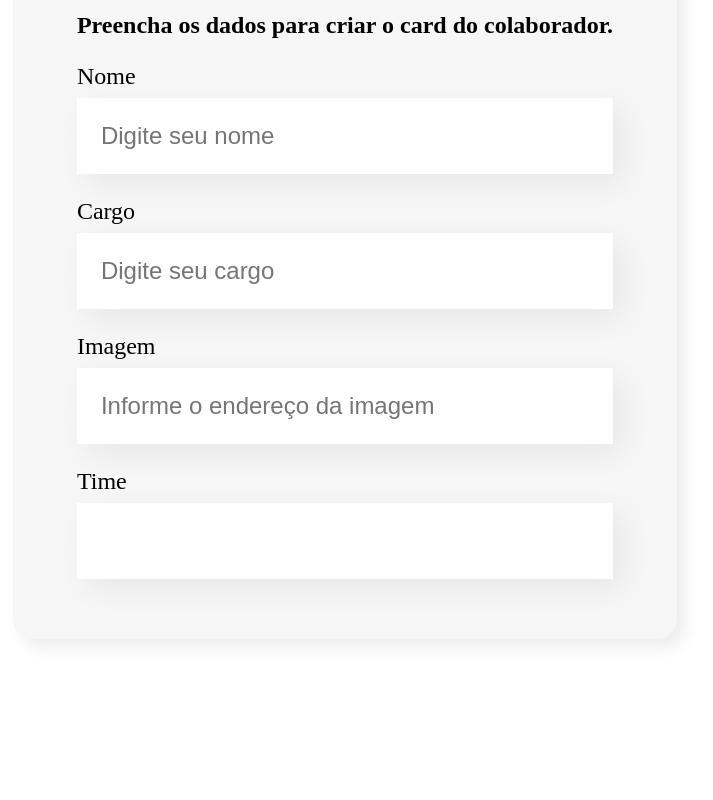
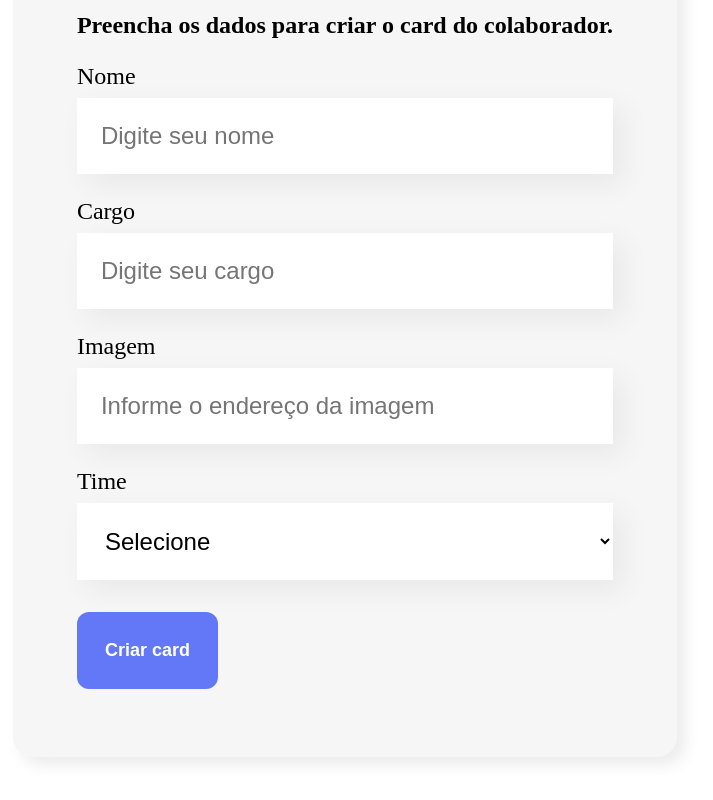
Before and after one commit to brunoidalgo/organograma-alura, a JavaScript app: page / in a window 1280 px wide. Shown: the part 624-1424 px from the top of the page, without its empty margins (295-1008 px from the left). Before the commit the page ends 1343 px from the top, so only its background shows below. Built offline with nearby package versions, Linux system fonts and the light colour scheme; the HTML template or start-up script is replaced by a standard one.

Commit message:
Add events liesteners on form

```diff
--- a/src/App.js
+++ b/src/App.js
@@ -1,7 +1,10 @@
 import Banner from './components/Banner';
-import { Formulario } from './components/Formulario';
+import { Formulario } from './components/Form';
 
 function App() {
+
+
+
   return (
     <>
       <Banner />
--- /dev/null
+++ b/src/components/Button/Button.css
@@ -0,0 +1,16 @@
+.botao {
+    background-color: #6278F7;
+    padding: 28px;
+    border-radius: 12px;
+    color: #fff;
+    font-weight: 700;
+    font-size: 18px;
+    font-style: "Montserrat", sans-serif;
+    border: none;
+    margin: 32px 0;
+    cursor: pointer;
+}
+
+.botao:hover {
+    color: #95FFD4;
+}
--- /dev/null
+++ b/src/components/Button/index.js
@@ -0,0 +1,9 @@
+import "./Button.css";
+
+export default function Button(props) {
+    return (
+        <button className="botao">
+            {props.children}
+        </button>
+    )
+}
--- /dev/null
+++ b/src/components/Dropdown/Dropdown.css
@@ -0,0 +1,15 @@
+.lista-suspensa label {
+    display: block;
+    margin-bottom: 8px;
+    font-size: 24px;
+}
+
+.lista-suspensa select {
+    background-color: #fff;
+    box-shadow: 10px 10px 30px rgba(0, 0, 0, 0.06);
+    width: 100%;
+    border: none;
+    font-size: 24px;
+    padding: 24px;
+    box-sizing: border-box;
+}
--- /dev/null
+++ b/src/components/Dropdown/index.js
@@ -0,0 +1,12 @@
+import "./Dropdown.css";
+
+export default function Dropdown(props) {
+    return (
+        <div className="lista-suspensa">
+            <label>{props.label}</label>
+            <select required={props.obrigatorio}>
+                {props.itens.map(item => <option key={item}>{item}</option>)}
+            </select>
+        </div>
+    )
+}
--- a/src/components/Formulario/Formulario.css
+++ b/src/components/Form/Formulario.css
@@ -1,3 +1,5 @@
+@import url('https://fonts.googleapis.com/css2?family=Montserrat:ital,wght@0,100..900;1,100..900&display=swap');
+
 .formulario {
     display: flex;
     justify-content: center;
--- /dev/null
+++ b/src/components/Form/index.js
@@ -0,0 +1,41 @@
+import Button from "../Button"
+import Dropdown from "../Dropdown"
+import Texto from "../Texto"
+import "./Formulario.css"
+
+export const Formulario = () => {
+
+    const onSave = (e) => {
+        // impede que a página seja recarregada.
+        e.preventDefault();
+        console.log("Form foi submetido")
+    }
+
+    const itens = [
+        "Selecione",
+        "Front End",
+        "Programação",
+        "Mobile",
+        "Inovação e Gestão",
+        "Devops",
+        "Data Science",
+        "UX e Design"
+    ]
+
+    return (
+        <section className="formulario">
+            <form onSubmit={onSave}>
+                <h2>Preencha os dados para criar o card do colaborador.</h2>
+                <Texto obrigatorio={true} label="Nome" placeholder="Digite seu nome" />
+                <Texto obrigatorio={true} label="Cargo" placeholder="Digite seu cargo" />
+                <Texto label="Imagem" placeholder="Informe o endereço da imagem" />
+                <Dropdown obrigatorio={true} label="Time" itens={itens} />
+
+                {/* <Button texto="Criar card" /> */}
+                <Button >
+                    Criar card
+                </Button>
+            </form>
+        </section>
+    )
+}
--- a/src/components/Formulario/index.js
+++ /dev/null
@@ -1,16 +0,0 @@
-import Texto from "../Texto"
-import "./Formulario.css"
-
-export const Formulario = () => {
-    return (
-        <section className="formulario">
-            <form>
-                <h2>Preencha os dados para criar o card do colaborador.</h2>
-                <Texto label="Nome" placeholder="Digite seu nome" />
-                <Texto label="Cargo" placeholder="Digite seu cargo" />
-                <Texto label="Imagem" placeholder="Informe o endereço da imagem" />
-                <Texto label="Time" />
-            </form>
-        </section>
-    )
-}
--- a/src/components/Texto/index.js
+++ b/src/components/Texto/index.js
@@ -1,10 +1,18 @@
 import "./Texto.css"
 
 const Texto = (props) => {
+
+    let valor = '';
+
+    const onDigit = (e) => {
+        valor = e.target.value
+        console.log(valor)
+    }
+
     return (
         <div className="campo-texto">
             <label>{props.label}</label>
-            <input placeholder={props.placeholder} />
+            <input onChange={onDigit} required={props.obrigatorio} placeholder={props.placeholder} />
         </div>
     )
 }
```
